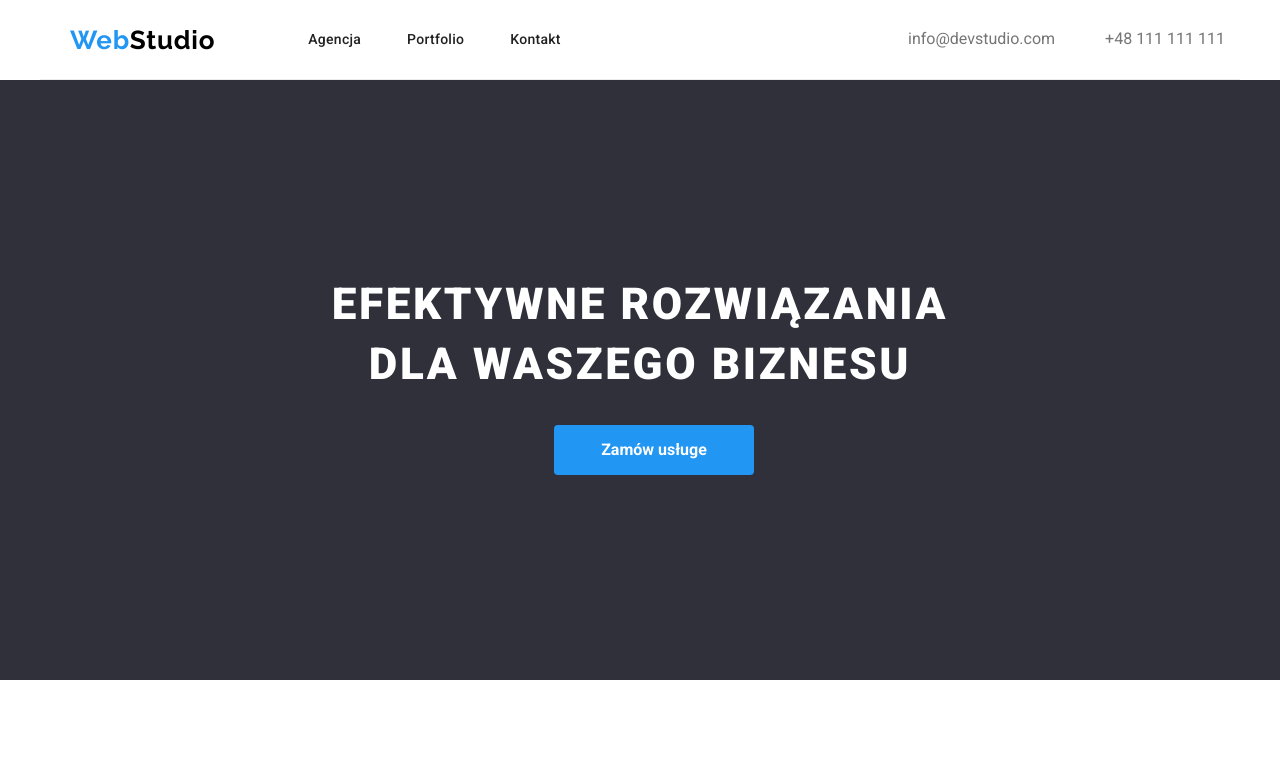
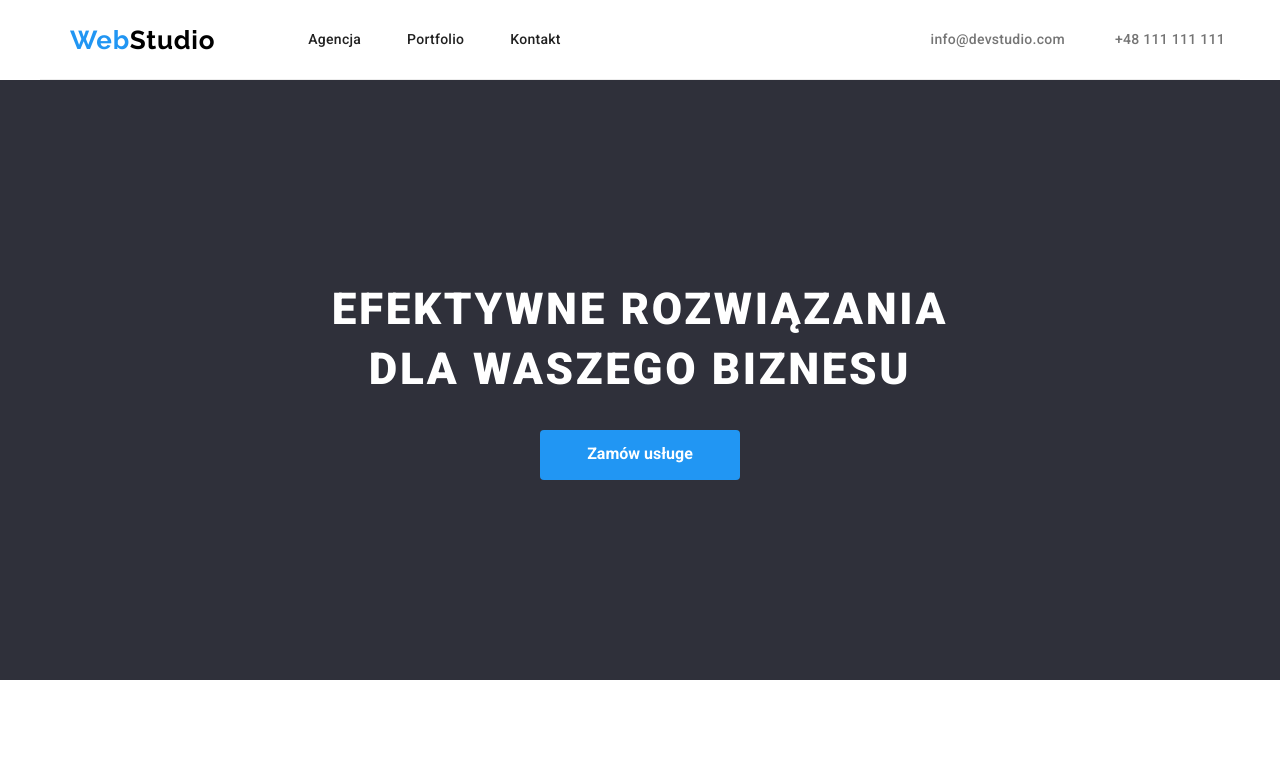
Before and after one commit to rafalbarczak/goit-markup-hw-03, a plain HTML site: page index.html in a window 1280 px wide. Shown: the top 771 px of the page. Drawn offline with nearby package versions, Linux system fonts and the light colour scheme.

Commit message:
poprawa hw3

```diff
--- a/css/styles.css
+++ b/css/styles.css
@@ -84,6 +84,9 @@ body {
 .header-contact {
   text-decoration: none;
   color: var(--text-color);
+  font-weight: 500;
+  font-size: 14px;
+  letter-spacing: 0.02em;
 }
 .nav-list a:hover,
 .nav-list a:focus,
@@ -104,9 +107,14 @@ body {
   font-style: normal;
   display: block;
   text-align: center;
-  width: 696px;
-  height: 120px;
-  margin: 101px auto 30px;
+  margin: 106px 252px 0;
+}
+.order {
+  display: flex;
+  flex-direction: column;
+  justify-content: center;
+  align-items: center;
+  gap: 30px;
 }
 .order-button {
   background-color: var(--interaction-color);
@@ -120,8 +128,7 @@ body {
   width: 200px;
   height: 50px;
   border-radius: 4px;
-  margin-left: 499px;
-  margin-bottom: 111px;
+  margin-bottom: 106px;
 }
 .article-flex-container {
   display: flex;
@@ -271,6 +278,7 @@ body {
   flex-direction: column;
   gap: 20px;
   padding: 60px 0;
+  flex: 1 0 50%;
 }
 .container-footer .logo {
   padding: 0;
@@ -282,7 +290,13 @@ body {
   font-size: 14px;
   display: flex;
   flex-direction: column;
+  line-height: 1.71;
+  letter-spacing: 0.03em;
   gap: 9px;
+  /* flex-basis: 100px;
+  flex-grow: 0;
+  flex-shrink: 0; */
+  margin-right: auto;
 }
 .contact-footer-underlined {
   color: var(--transparent-white);
--- a/index.html
+++ b/index.html
@@ -42,8 +42,10 @@
     <main>
       <div class="dark-background section">
         <div class="container">
-          <h1 class="title">Efektywne rozwiązania dla waszego biznesu</h1>
-          <button class="order-button" type="button">Zamów usługe</button>
+          <section class="order">
+            <h1 class="title">Efektywne rozwiązania dla waszego biznesu</h1>
+            <button class="order-button" type="button">Zamów usługe</button>
+          </section>
         </div>
       </div>
       <section class="white-background section">
```
Also changed, not shown: portfolio.html (+1 -1 lines).
